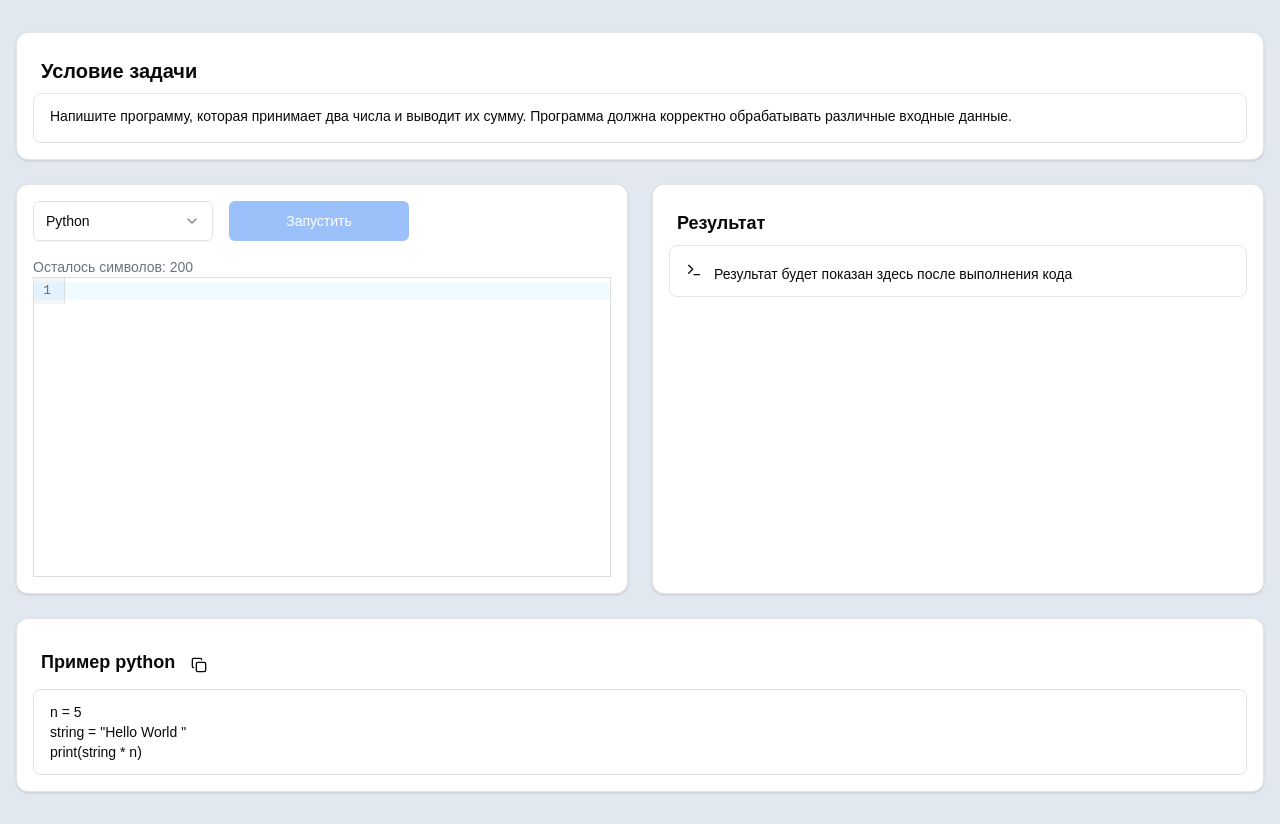
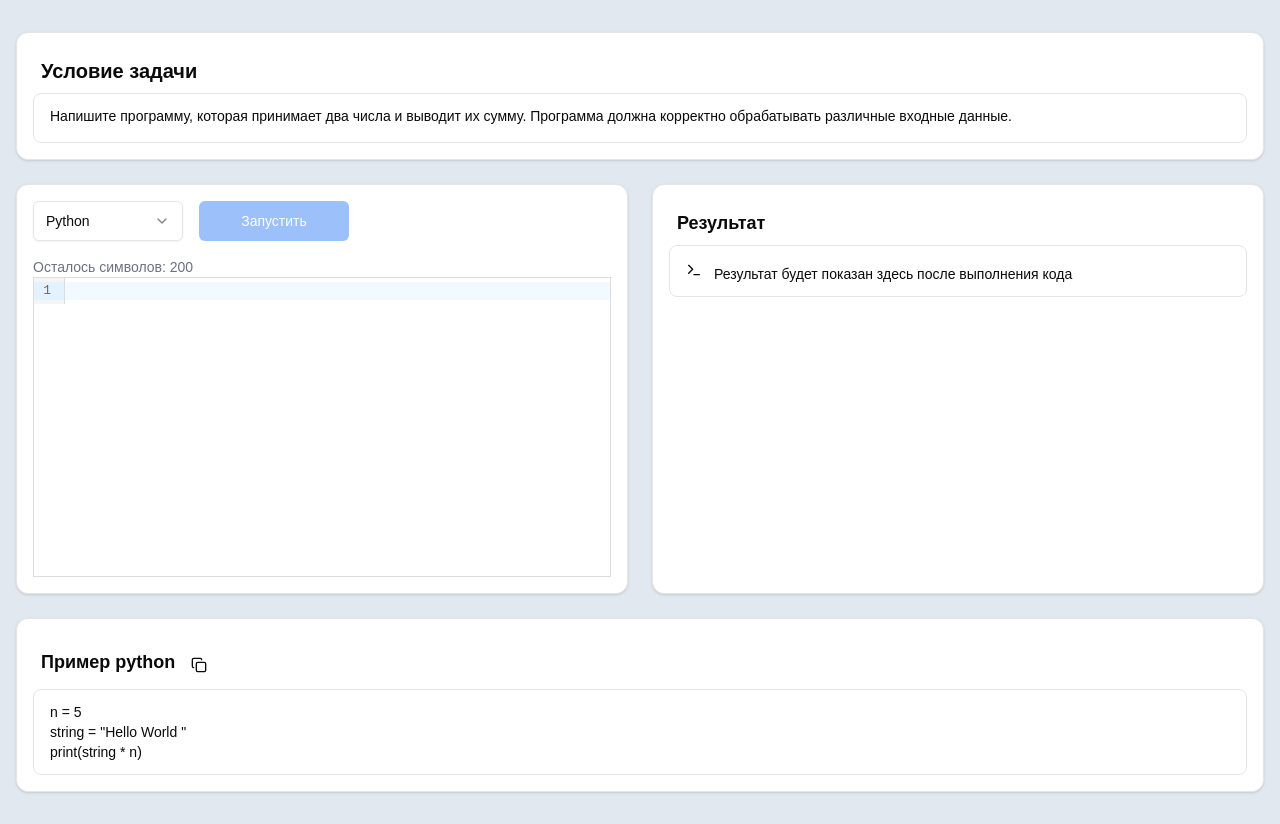
Before and after one commit to prot-alx/online_code_editor, a Next.js app: page / in a window 1280 px wide. Built offline with nearby package versions, Linux system fonts and the light colour scheme.

Commit message:
adaptive+

```diff
--- a/src/app/components/editor/EditorControls.tsx
+++ b/src/app/components/editor/EditorControls.tsx
@@ -24,7 +24,7 @@
 }: Readonly<EditorControlsProps>) {
   return (
     <div className="space-y-4">
-      <div className="flex flex-col gap-4 sm:flex-row sm:items-center">
+      <div className="flex gap-4 flex-wrap">
         <LanguageSelector language={language} setLanguage={setLanguage} />
         <RunButton onExecute={onExecute} isLoading={isLoading} code={code} />
       </div>
--- a/src/app/components/features/LanguageSelector.tsx
+++ b/src/app/components/features/LanguageSelector.tsx
@@ -25,7 +25,6 @@
       aria-description="Выберите язык программирования для редактора кода"
     >
       <SelectTrigger
-        className="w-[180px]"
         aria-label="Выбор языка программирования"
       >
         {/* плейсхолдер на случай, если питон не будет выставлен по умолчанию */}
--- a/src/app/components/features/RunButton.tsx
+++ b/src/app/components/features/RunButton.tsx
@@ -16,7 +16,6 @@
       onClick={onExecute}
       disabled={isLoading || isCodeEmpty}
       variant="default"
-      className="w-[180px]"
       aria-label="RunCode"
     >
       {isLoading ? (
--- a/src/app/components/ui/button.tsx
+++ b/src/app/components/ui/button.tsx
@@ -10,7 +10,7 @@
     variants: {
       variant: {
         default:
-          "bg-blue-500 text-white hover:bg-blue-600",
+          "bg-blue-500 text-white hover:bg-blue-600 min-w-[150px] max-w-[150px]",
         destructive:
           "bg-destructive text-destructive-foreground shadow-sm hover:bg-destructive/90",
         outline:
--- a/src/app/components/ui/select.tsx
+++ b/src/app/components/ui/select.tsx
@@ -19,7 +19,7 @@
   <SelectPrimitive.Trigger
     ref={ref}
     className={cn(
-      "flex h-10 w-full items-center justify-between whitespace-nowrap rounded-md border border-input bg-transparent px-3 py-2 text-sm shadow-sm ring-offset-background placeholder:text-muted-foreground focus:outline-none focus:ring-1 focus:ring-ring disabled:cursor-not-allowed disabled:opacity-50 [&>span]:line-clamp-1",
+      "flex h-10 min-w-[150px] max-w-[150px] items-center justify-between whitespace-nowrap rounded-md border border-input bg-transparent px-3 py-2 text-sm shadow-sm ring-offset-background placeholder:text-muted-foreground focus:outline-none focus:ring-1 focus:ring-ring disabled:cursor-not-allowed disabled:opacity-50 [&>span]:line-clamp-1",
       className
     )}
     {...props}
```
